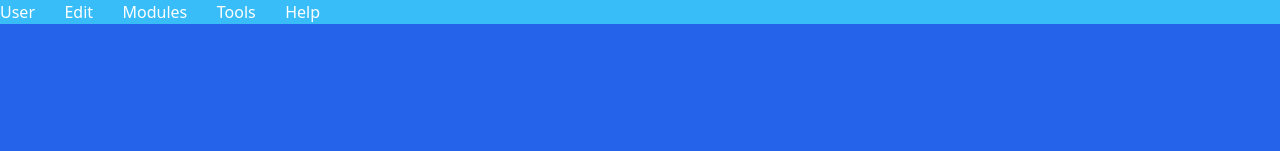
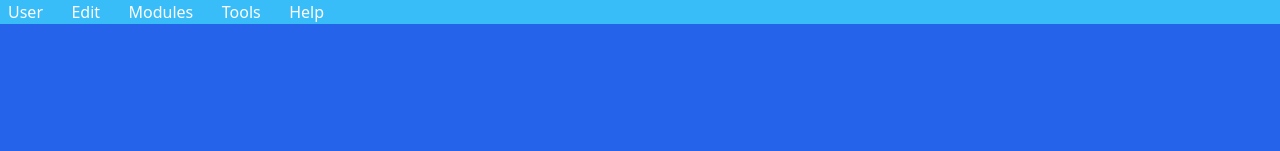
Before and after one commit to UmiKami/paytrack-frontend, a React (Vite) app: page / in a window 1280 px wide. Shown: the top 151 px of the page. Built offline with nearby package versions, Linux system fonts and the light colour scheme; no server answers.

Commit message:
minor style fix

```diff
--- a/src/components/Navbar.tsx
+++ b/src/components/Navbar.tsx
@@ -1,7 +1,7 @@
 
 export const Navbar = () => {
   return (
-    <div className="w-100 bg-sky-400 text-white">
+    <div className="w-100 px-2 bg-sky-400 text-white">
           <ul className= "lg:w-[25%] md:w-[35%] sm:w-[50%] w-[100%] flex justify-between">
             <li>User</li>
             <li>Edit</li>
```
